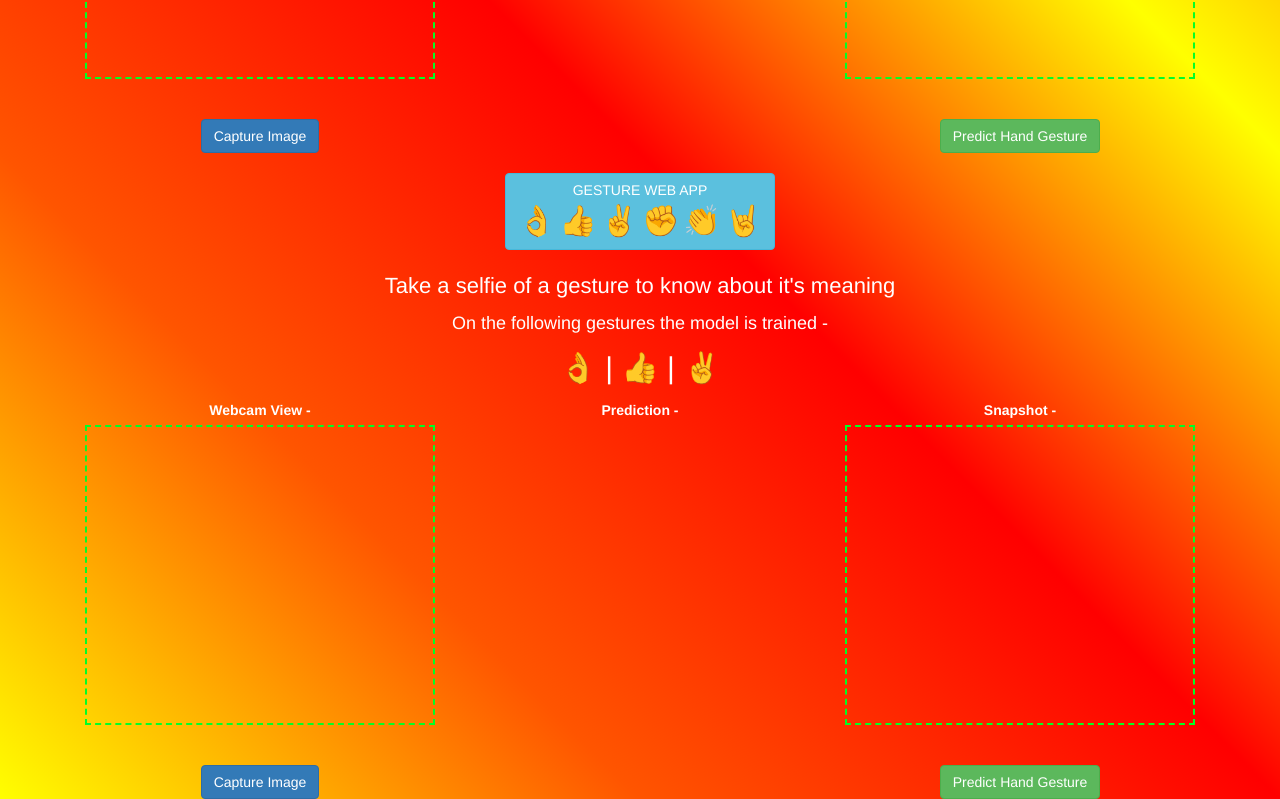
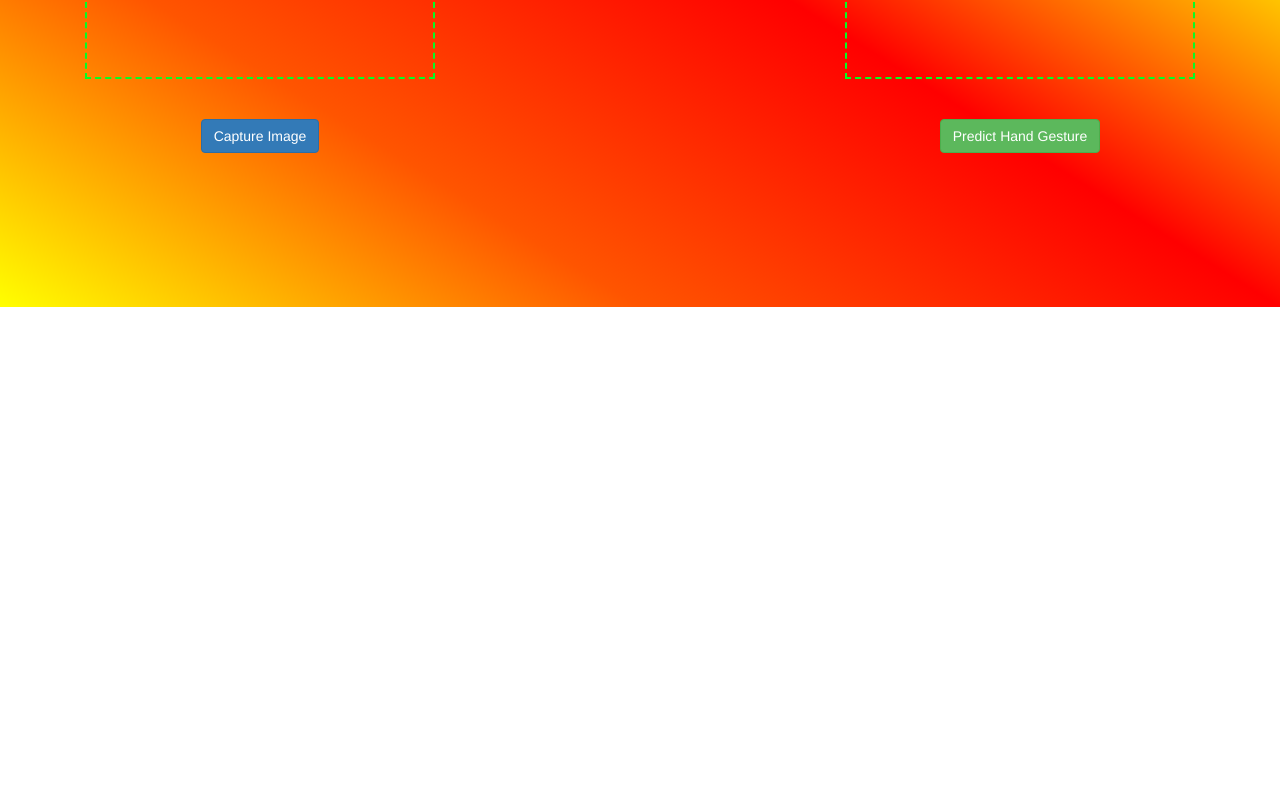
Before and after one commit to Devanshiyadav-2011/hand-gesture-final, a plain HTML site: page index.html in a window 1280 px wide. Shown: the part 493-1292 px from the top of the page. After the commit the page ends 800 px from the top, so only its background shows below. Drawn offline with nearby package versions, Linux system fonts and the light colour scheme; a script that the page names is missing.

Commit message:
Update index.html

```diff
--- a/index.html
+++ b/index.html
@@ -65,71 +65,3 @@
 
   </body>
 </html>
-
-
-
-
-<html>
-  <head>
-    <title>gesture Web App</title>
-    <meta name="viewport" content="width=device-width, initial-scale=1.0">
-    <link rel="stylesheet" href="https://maxcdn.bootstrapcdn.com/bootstrap/3.4.0/css/bootstrap.min.css">
-    <script src="https://ajax.googleapis.com/ajax/libs/jquery/3.4.1/jquery.min.js"></script>
-    <script src="https://maxcdn.bootstrapcdn.com/bootstrap/3.4.0/js/bootstrap.min.js"></script>
-
-    <script src="https://unpkg.com/ml5@0.4.3/dist/ml5.min.js"></script>
-    <script src="https://cdnjs.cloudflare.com/ajax/libs/webcamjs/1.0.26/webcam.js"></script>
-
-    <link rel="stylesheet" type="text/css" href="style.css">
-  </head>
-
-  <body>
-  <div class="container">
-
-    <center>
-      <h3 class="btn btn-info heading">GESTURE WEB APP
-      <br>
-      <span>&#128076;</span>
-      <span>&#128077;</span>
-      <span>&#9996;</span>
-      <span>&#9994;</span>
-      <span>&#128079;</span>
-      <span>&#129304;</span>
-      </h3>
-
-      <br><br>
-
-      <p style="font-size: 22px;">Take a selfie of a gesture to know about it's meaning</p>
-      <p style="font-size: 18px;">On the following gestures the model is trained - </p>
-      <p style="font-size: 30px;">
-        &#128076; | &#128077; | &#9996;
-      </p>
-
-      <div class="col-md-4 col-sm-12 col-xs-12">
-        <label>Webcam View - </label>
-        <div id="camera"></div>
-        <br><br>
-        <button onclick="take_snapshot();" class="btn btn-primary">Capture Image</button>
-      </div>
-
-      <div class="col-md-4 col-sm-12 col-xs-12">
-        <label>Prediction - </label>
-        <p class="object_name" id="result_object_name"></p>
-        <p class="gesture_icon" id="result_object_gesture_icon"></p>
-      </div>
-
-      <div class="col-md-4 col-sm-12 col-xs-12">
-        <label>Snapshot - </label>
-        <div id="result"></div>
-        <br><br>
-        <button onclick="check();" class="btn btn-success">Predict Hand Gesture</button>
-       </div>
-
-    </center>
-
-  </div>
-
-<script src="main.js"></script>
-
-  </body>
-</html>
```
